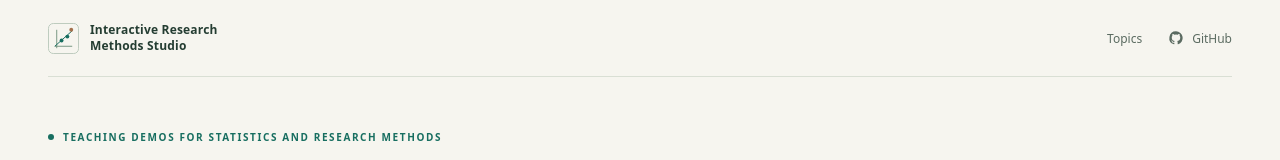
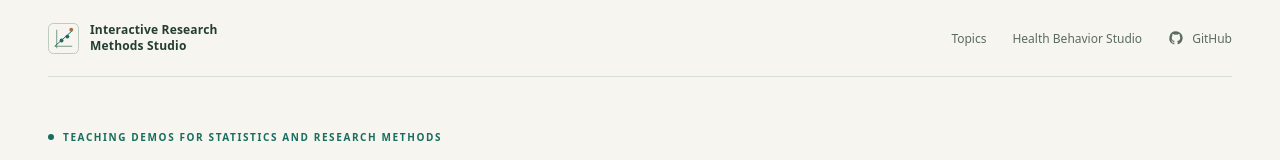
Before and after one commit to hknsrc/stats-demos, a plain HTML site: page index.html in a window 1280 px wide. Shown: the top 160 px of the page. Drawn offline with Linux system fonts and the light colour scheme.

Commit message:
Link to the Exercise & Health Behavior Studio (#7)
Adds a top-bar and footer link to hknsrc.github.io/health-behavior and a
short note in the README.

```diff
--- a/index.html
+++ b/index.html
@@ -149,6 +149,7 @@ h1 .italic { font-style:italic; color:var(--green); }
     <a class="brand" href="./" aria-label="Interactive Research Methods Studio, home"><svg class="brand-symbol" viewBox="0 0 32 32" fill="none" aria-hidden="true"><rect x=".5" y=".5" width="31" height="31" rx="5" stroke="#bccbbd"/><path d="M7 24H25M9 26V7" stroke="#769582"/><path d="M7 24L25 8" stroke="#176e60"/><circle cx="14" cy="18" r="2" fill="#176e60"/><circle cx="20" cy="14" r="2" fill="#176e60"/><circle cx="24" cy="7" r="2" fill="#a4714d"/></svg><span translate="no">Interactive Research<br>Methods Studio</span></a>
     <div class="nav">
       <a class="collection-nav" href="#topics">Topics</a>
+      <a href="https://hknsrc.github.io/health-behavior/">Health Behavior Studio</a>
       <a class="github" href="https://github.com/hknsrc/stats-demos"><svg viewBox="0 0 24 24" fill="currentColor" aria-hidden="true"><path d="M12 2a10 10 0 0 0-3.16 19.49c.5.09.68-.22.68-.48v-1.86c-2.78.61-3.37-1.18-3.37-1.18-.46-1.16-1.11-1.47-1.11-1.47-.91-.62.07-.61.07-.61 1 .07 1.53 1.03 1.53 1.03.89 1.53 2.34 1.09 2.91.83.09-.65.35-1.09.63-1.34-2.22-.25-4.55-1.11-4.55-4.94 0-1.09.39-1.99 1.03-2.69-.1-.25-.45-1.27.1-2.65 0 0 .84-.27 2.75 1.03a9.55 9.55 0 0 1 5 0c1.91-1.3 2.75-1.03 2.75-1.03.55 1.38.2 2.4.1 2.65.64.7 1.03 1.6 1.03 2.69 0 3.84-2.34 4.69-4.57 4.94.36.31.68.92.68 1.85v2.75c0 .27.18.58.69.48A10 10 0 0 0 12 2Z"/></svg><span>GitHub</span></a>
     </div>
   </nav>
@@ -526,7 +527,7 @@ h1 .italic { font-style:italic; color:var(--green); }
 
   <footer class="footer">
     <p>Created by <strong>Hakan Sarac</strong> for teaching. Data in the demos are simulated or illustrative.</p>
-    <p><a href="https://github.com/hknsrc/stats-demos">Source on GitHub</a></p>
+    <p><a href="https://hknsrc.github.io/health-behavior/">Exercise &amp; Health Behavior Studio</a> · <a href="https://github.com/hknsrc/stats-demos">Source on GitHub</a></p>
   </footer>
 </div>
 </body>
```
Also changed, not shown: 1 other file.
